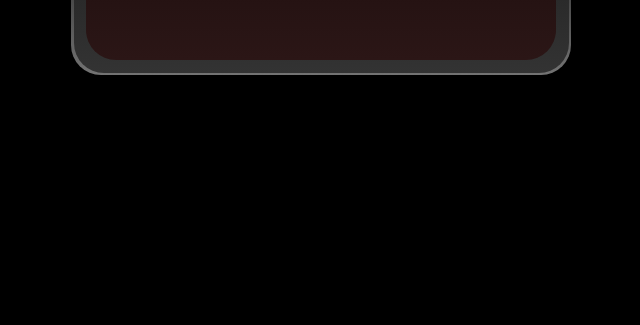
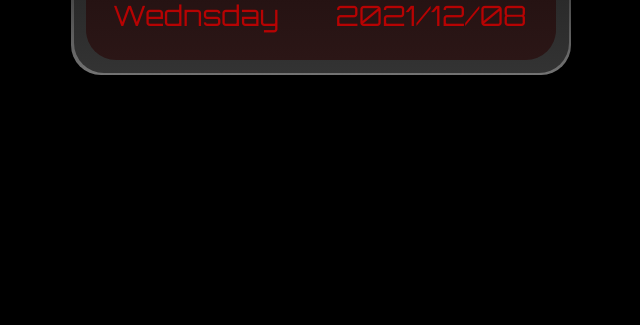
Before and after one commit to Samiratalanchi/digitalclock, a plain HTML site: page index.html in a window 1280 px wide. Shown: the part 475-800 px from the top of the page, without its empty margins (319-959 px from the left). Drawn offline with Linux system fonts and the light colour scheme.

Commit message:
add all html element

```diff
--- a/index.html
+++ b/index.html
@@ -10,6 +10,10 @@
                     <div id="hrmin">12:00</div>
                     <div id="seconds">43</div>
                 </div>
+                <div id="dates">
+                    <div id="day">Wednsday</div>
+                    <div id="date">2021/12/08</div>
+                </div>
             </div>
         </div>
     </div>
--- a/main.css
+++ b/main.css
@@ -64,3 +64,33 @@ body {
     justify-content: start;
     align-items: flex-end;
 }
+hr {
+    width: 420px;
+    background-color: darkred;
+    color: darkred;
+    height: 1px;
+}
+#dates {
+    width: 470px;
+    height: 80px;
+    display: flex;
+    justify-content: center;
+    align-items: center;
+    flex-direction: row;
+    font-size: 28px;
+    color: rgb(182, 3, 3);;
+}
+#day {
+    width: 220px;
+    height: 80px;
+    display: flex;
+    justify-content: center;
+    align-items: center;
+}
+#date {
+    width: 250px;
+    height: 80px;
+    display: flex;
+    justify-content: center;
+    align-items: center;
+}
```
